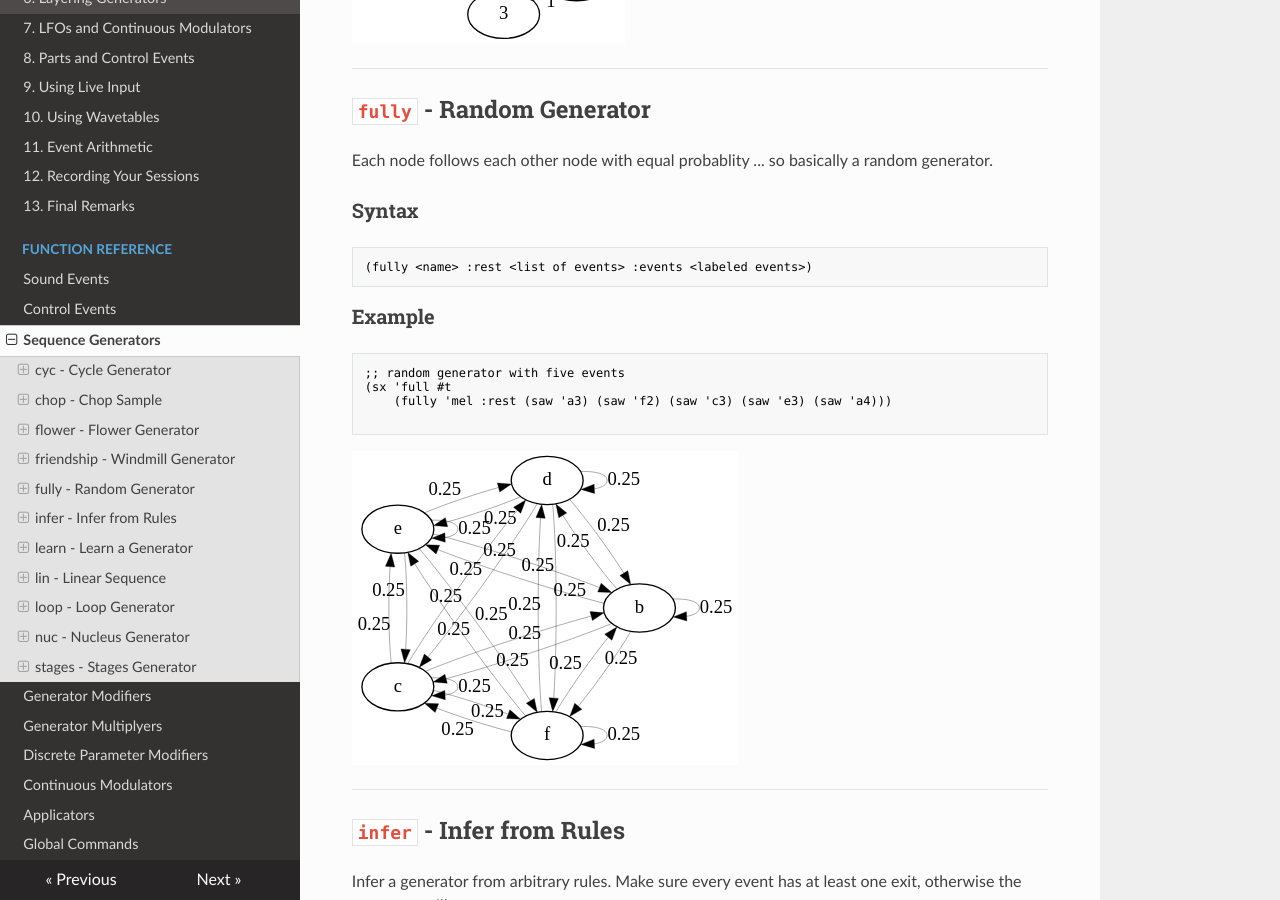
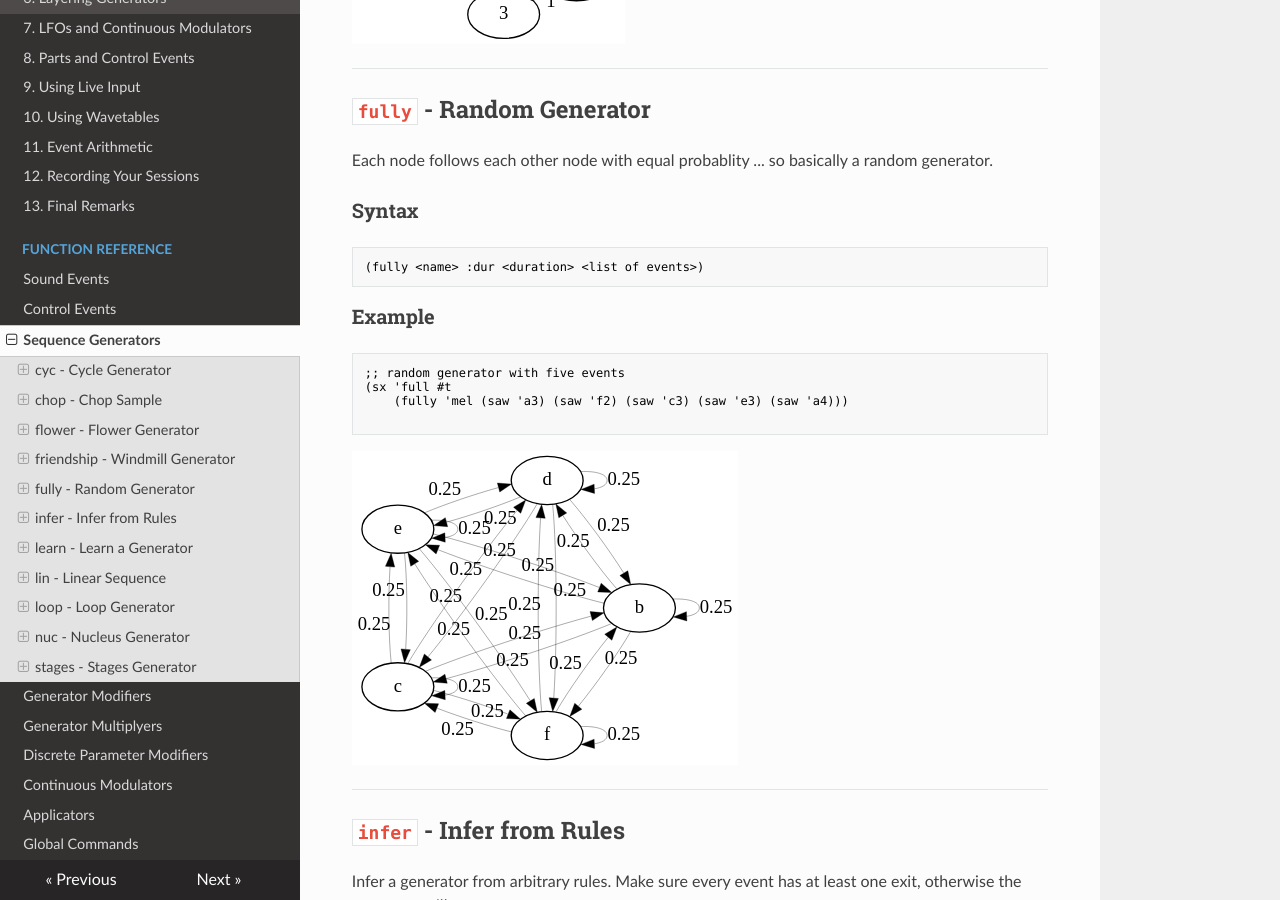
Before and after one commit to the-drunk-coder/megra-doc, an MkDocs documentation site: the page built from docs/function-reference/sequence-generators.md, in a window 1280 px wide and 900 px high, scrolled down 4937 px. Built offline with MkDocs 1.6.1, drawn with Linux system fonts in a browser that asks for light colours; nearby versions of some CDN libraries.

Commit message:
correct doc for fully

````diff
--- a/docs/function-reference/sequence-generators.md
+++ b/docs/function-reference/sequence-generators.md
@@ -172,7 +172,7 @@ Each node follows each other node with equal probablity ... so basically a rando
 
 ### Syntax
 ```lisp
-(fully <name> :rest <list of events> :events <labeled events>)
+(fully <name> :dur <duration> <list of events>)
 ```
 
 ### Example
@@ -180,7 +180,7 @@ Each node follows each other node with equal probablity ... so basically a rando
 ```lisp
 ;; random generator with five events
 (sx 'full #t
-    (fully 'mel :rest (saw 'a3) (saw 'f2) (saw 'c3) (saw 'e3) (saw 'a4)))
+    (fully 'mel (saw 'a3) (saw 'f2) (saw 'c3) (saw 'e3) (saw 'a4)))
 
 ```
 
````
